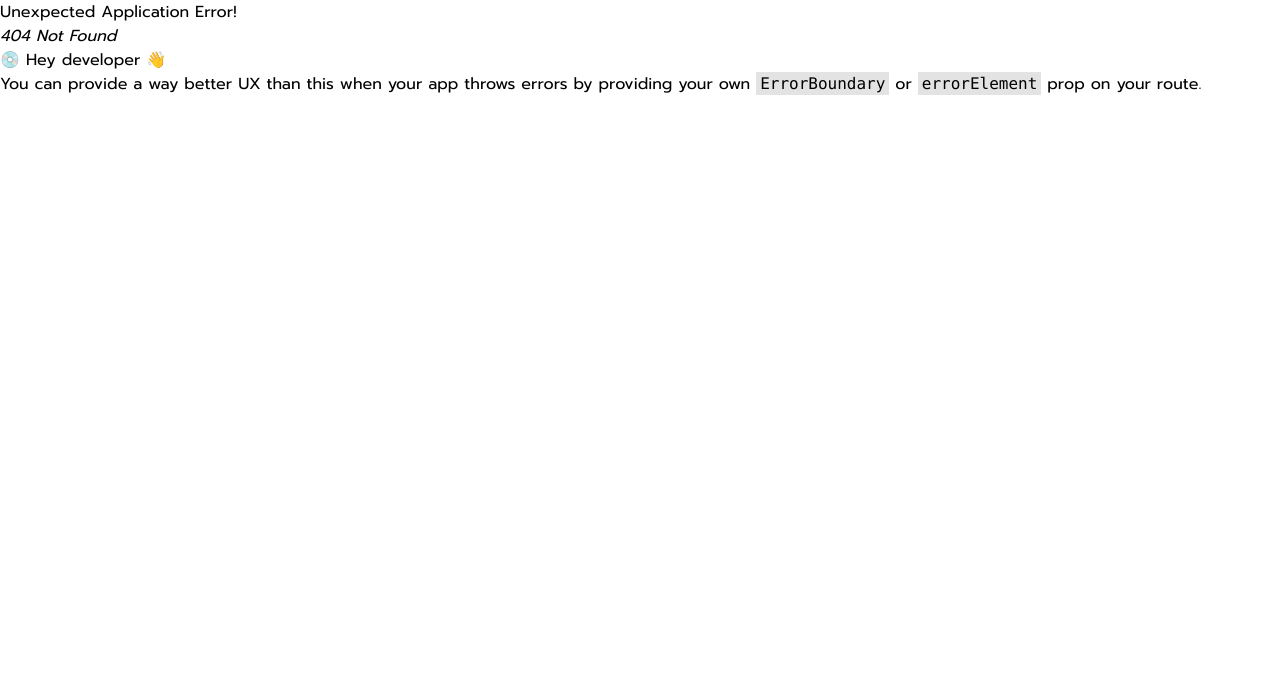
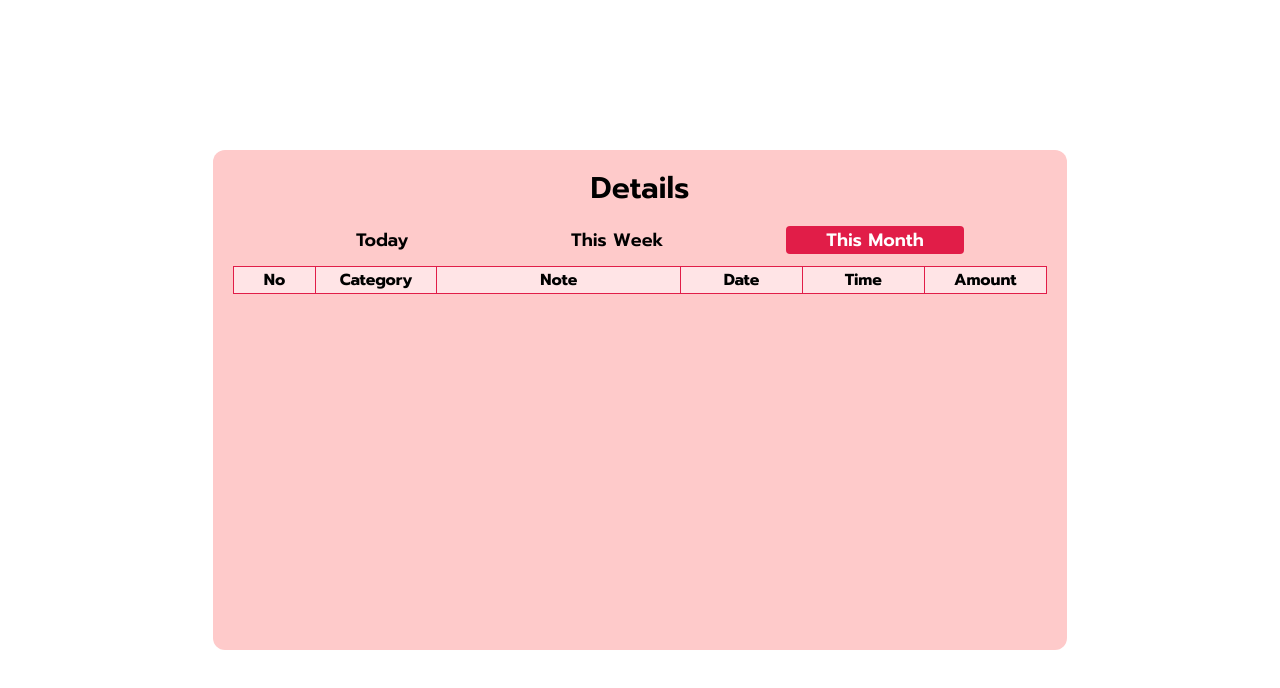
Before and after one commit to devRezaulKarim/expenses-tracker, a React (Vite) app: page /month in a window 1280 px wide. Before the commit this address had no page. Shown: the top 688 px of the page. Built offline with nearby package versions, Linux system fonts and the light colour scheme.

Commit message:
Table structure and design done

```diff
--- a/src/Components/Details/Details.jsx
+++ b/src/Components/Details/Details.jsx
@@ -8,26 +8,73 @@ export default function Details() {
     useContext(ExpenseContext);
   const location = useLocation().pathname;
   const expenses =
-    location === "/details/today"
+    location === "/today"
       ? todaysExpenses
-      : location === "/details/week"
+      : location === "/week"
       ? lastSevenDaysExpenses
       : thisMonthsExpenses;
 
   console.log(expenses);
+
+  const classes = `px-10 rounded`;
   return (
-    <div>
-      <div>Details</div>
-      <div>
-        <Link to="/details/today">today</Link>
-        <Link to="/details/week">week</Link>
-        <Link to="/details/month">month</Link>
-      </div>
+    <div className="flex items-center justify-center min-h-screen ">
+      <div className="bg-red-200 w-8/12 min-h-[500px] pt-5 rounded-xl p-5">
+        <div className="text-3xl font-semibold text-center mb-5">Details</div>
+        <div className="flex justify-evenly text-lg font-semibold mb-3">
+          <Link
+            to="/today"
+            className={`${
+              location === "/today" && "text-white bg-rose-600"
+            } ${classes}`}
+          >
+            Today
+          </Link>
+          <Link
+            to="/week"
+            className={`${
+              location === "/week" && "text-white bg-rose-600"
+            } ${classes}`}
+          >
+            This Week
+          </Link>
+          <Link
+            to="/month"
+            className={`${
+              location === "/month" && "text-white bg-rose-600"
+            } ${classes}`}
+          >
+            This Month
+          </Link>
+        </div>
 
-      <div>
-        {expenses.map((expense, i) => (
-          <DetailsTable key={i} expense={expense} />
-        ))}
+        <table className="w-full">
+          <thead>
+            <tr className="bg-rose-100 border border-blue-500">
+              <th className="border border-rose-600 border-collapse w-[10%]">
+                No
+              </th>
+              <th className="border border-rose-600 border-collapse w-[15%]">
+                Category
+              </th>
+              <th className="border border-rose-600 border-collapse ">Note</th>
+              <th className="border border-rose-600 border-collapse w-[15%]">
+                Date
+              </th>
+              <th className="border border-rose-600 border-collapse w-[15%]">
+                Time
+              </th>
+              <th className="border border-rose-600 border-collapse w-[15%]">
+                Amount
+              </th>
+            </tr>
+          </thead>
+        </table>
+        <div>
+          {expenses.map((expense, i) => (
+            <DetailsTable key={i} expense={expense} />
+          ))}
+        </div>
       </div>
     </div>
   );
--- a/src/Components/ExpensesTable/ExpensesTable.jsx
+++ b/src/Components/ExpensesTable/ExpensesTable.jsx
@@ -25,7 +25,7 @@ export default function ExpensesTable({ dataFor, expenses, route }) {
         </h1>
         {totalExpense > 0 && (
           <Link
-            to={`/details/${route}`}
+            to={`/${route}`}
             className="text-lg font-semibold	hover:text-white duration-200	hover:bg-rose-500 px-1 rounded"
           >
             Details
--- a/src/Utilities/Routes.jsx
+++ b/src/Utilities/Routes.jsx
@@ -8,7 +8,7 @@ const Routes = createBrowserRouter([
     element: <App />,
   },
   {
-    path: "/details/:dates",
+    path: "/:dates",
     element: <Details />,
   },
 ]);
```
